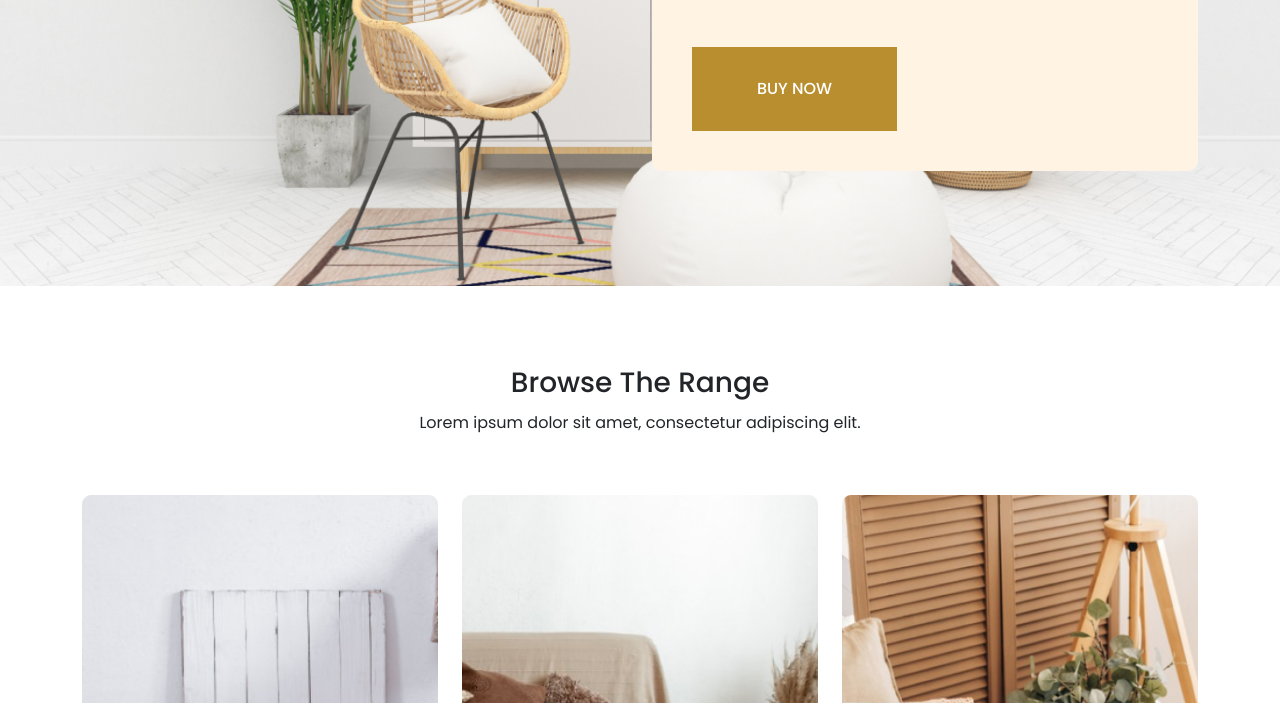
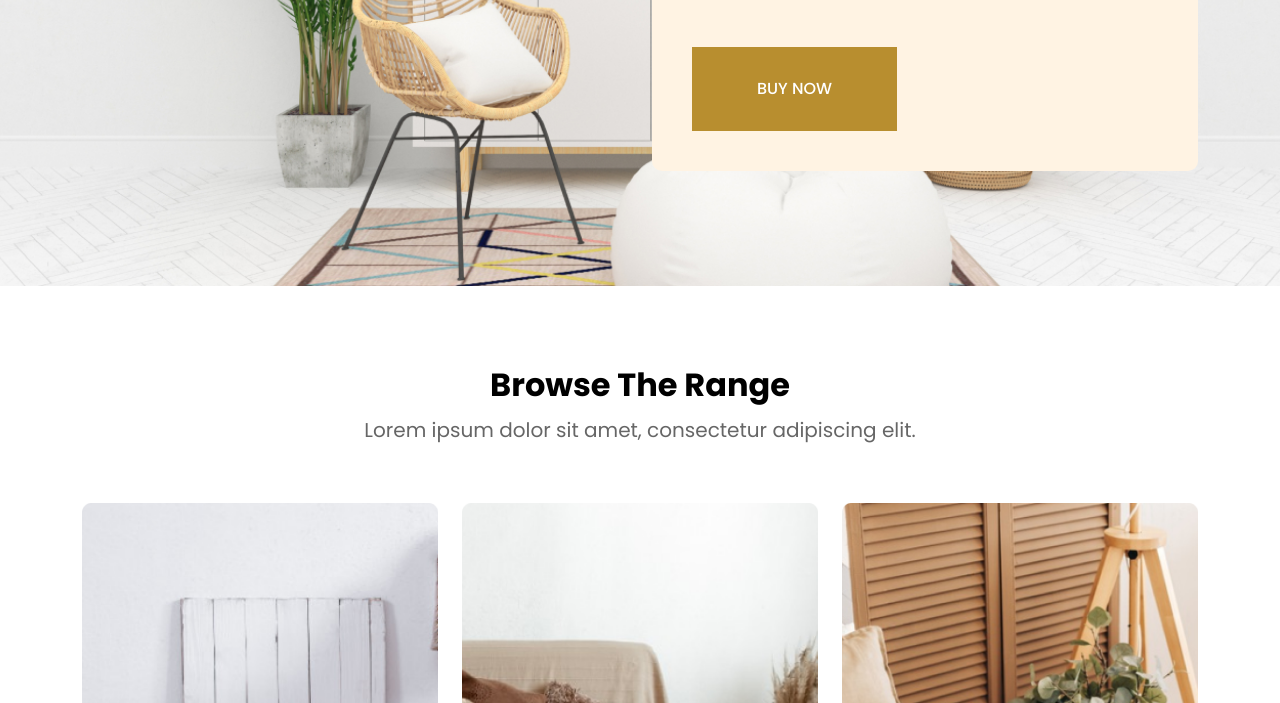
Before and after one commit to MdNoyanMia/E-commerce-, a plain HTML site: page index.html in a window 1280 px wide. Shown: the part 516-1219 px from the top of the page. Drawn offline with Linux system fonts and the light colour scheme.

Commit message:
ecommarce

```diff
--- a/css/style.css
+++ b/css/style.css
@@ -118,6 +118,9 @@ padding: 65px 0;
 .textai h3 {
     text-align: center;
     padding-top: 15px;
+    font-size: 32px;
+    font-weight: 700;
+    color: #000000;
 
 }
 
@@ -125,6 +128,8 @@ padding: 65px 0;
     padding-top: 10px;
     text-align: center;
     padding-bottom: 65px;
+    font-size:20px;
+    color: #666666;
 
 }
 
```
